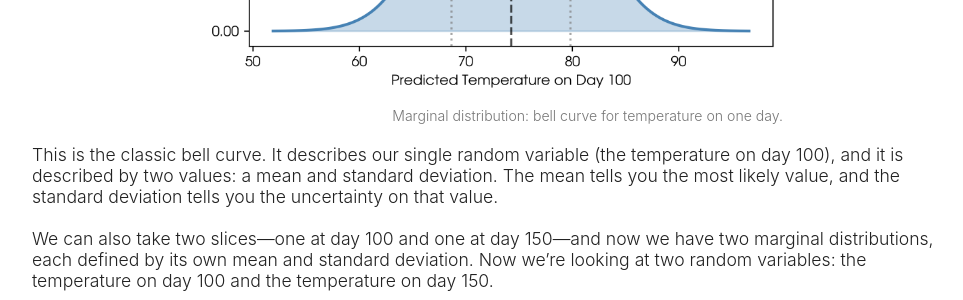
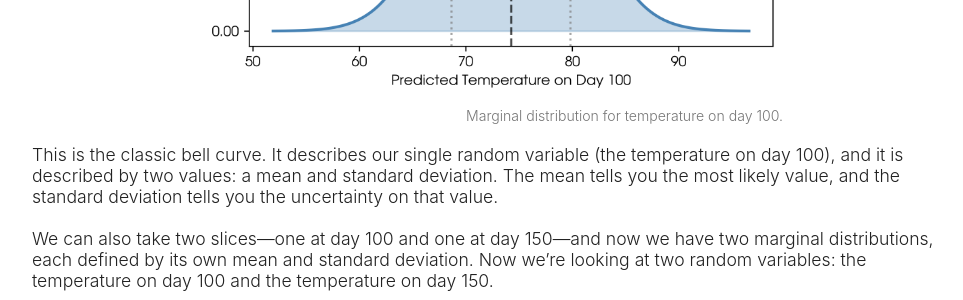
Before and after one commit to zoekko/zoekko.github.io, a Jekyll site: the page blog/gps/gp-toy-example.html, which Jekyll copies as it is, in a window 1280 px wide and 900 px high, scrolled down 3402 px. Shown: the part 153-453 px from the top of the window, without its empty margins (157-1120 px from the left). Built offline with Jekyll 4.4.1, drawn with Linux system fonts in a browser that asks for light colours.

Commit message:
Update gp-toy-example.html

```diff
--- a/blog/gps/gp-toy-example.html
+++ b/blog/gps/gp-toy-example.html
@@ -212,7 +212,7 @@
             </div>
             <div class="image-container">
                 <img src="one_marg.png" alt="Marginal distribution (bell curve)" />
-                <span class="caption">Marginal distribution: bell curve for temperature on one day.</span>
+                <span class="caption">Marginal distribution for temperature on day 100.</span>
             </div>
             <p>
                 This is the classic bell curve. It describes our single random variable (the temperature on day 100), and it is described by two values: a mean and standard deviation. The mean tells you the most likely value, and the standard deviation tells you the uncertainty on that value.
```
